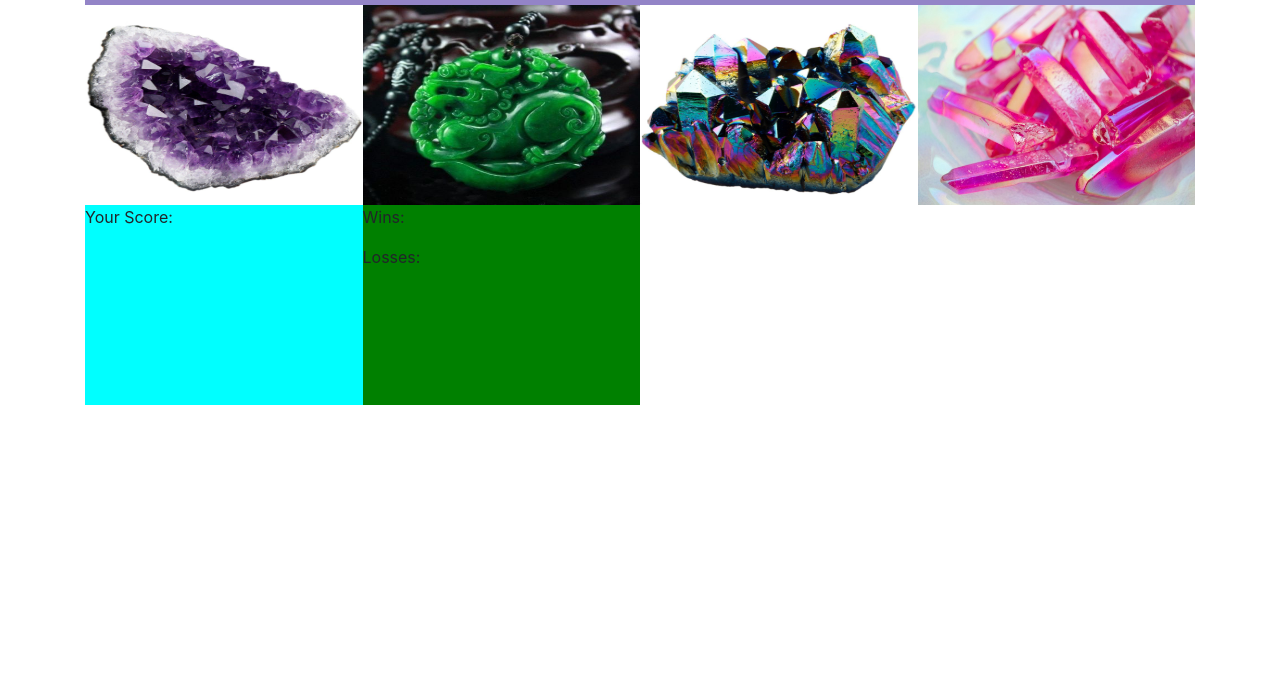
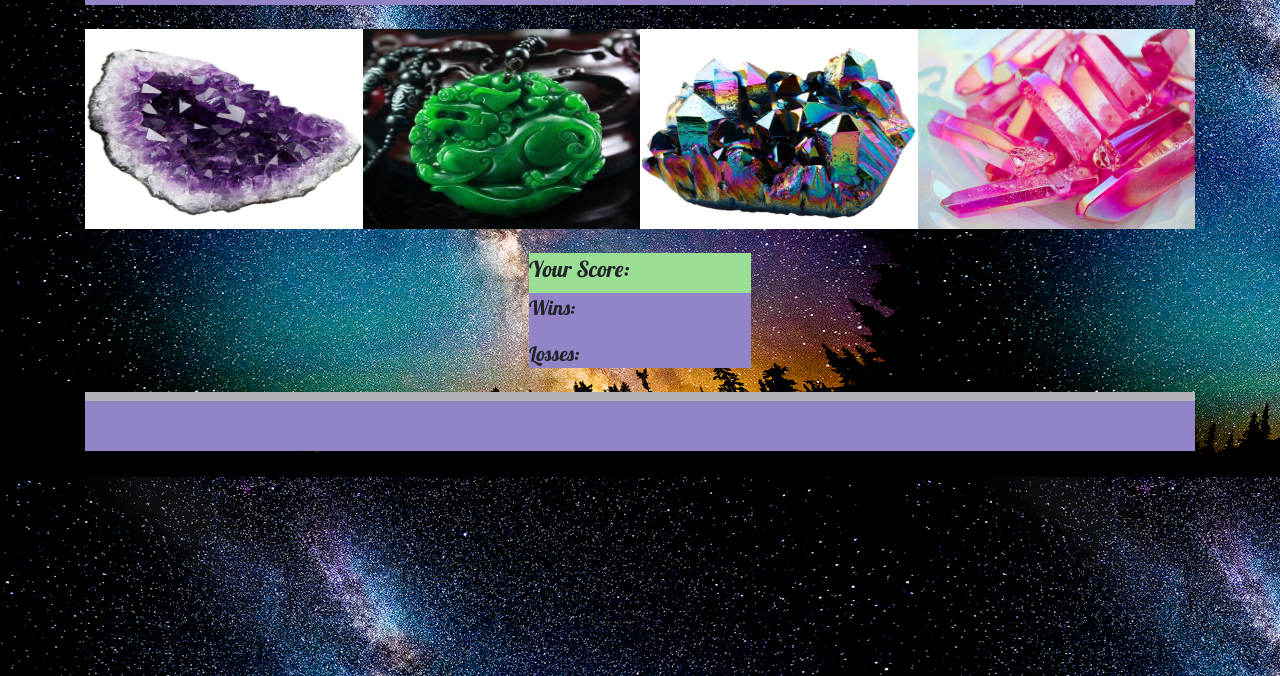
Before and after one commit to bghita/crystalGame, a plain HTML site: page index.html in a window 1280 px wide. Shown: the part 124-800 px from the top of the page. Drawn offline with nearby package versions, Linux system fonts and the light colour scheme.

Commit message:
added background img & fixed scoreboard+runningTotal

```diff
--- a/css/style.css
+++ b/css/style.css
@@ -13,3 +13,27 @@
 #crystal-image{
     position:center;
 }
+.footer {
+    background: rgb(147, 132, 199);
+    text-align: center;
+    font-size: 8px;
+    padding: 25px;
+    border-top: rgb(180, 177, 184) solid 9px;
+    bottom:0px;
+    width: 100% !important;
+}
+#wins {
+    font-family: 'Lobster', cursive;
+    font-size: 20px;
+}
+#losses {
+    font-family: 'Lobster', cursive;
+    font-size: 20px;
+}
+#score {
+    font-family: 'Lobster', cursive;
+    font-size: 22px;
+}
+#background {
+    background-image: url("./images/stars.jpg");
+}
--- a/index.html
+++ b/index.html
@@ -6,8 +6,7 @@
     <link rel="stylesheet" href="css/style.css">
     <link rel="stylesheet" href="https://stackpath.bootstrapcdn.com/bootstrap/4.3.1/css/bootstrap.min.css"
         integrity="sha384-ggOyR0iXCbMQv3Xipma34MD+dH/1fQ784/j6cY/iJTQUOhcWr7x9JvoRxT2MZw1T" crossorigin="anonymous">
-    <link href="https://fonts.googleapis.com/css?family=Pacifico|Quicksand&display=swap" rel="stylesheet">
-
+        <link href="https://fonts.googleapis.com/css?family=Lobster|Pacifico|Quicksand&display=swap" rel="stylesheet">
     <style type="text/css">
         .crystal-image {
             width: 25%;
@@ -15,23 +14,24 @@
         }
 
         #runningTotal {
-            width: 25%;
-            height: 200px;
-            background-color: aqua;
-            float: left;
+            width: 20%;
+            height: 40px;
+            background-color: rgb(154, 221, 148);
+            margin: 0 auto;
         }
 
         #scoreBoard {
-            width: 50%;
-            height: 200px;
-            background-color: green;
-            /* margin: 0 auto; */
+            width: 20%;
+            height: 75px;
+            background-color: rgb(147, 132, 199);
+            /* float:right; */
+            margin: 0 auto;
         }
     </style>
 
 </head>
 
-<body>
+<body background="./images/stars.jpg">
     <div class="container">
         <div class="row abouttop" style="margin: 0px; background: rgb(147, 132, 199);">
             <div class="col-lg-12">
@@ -44,9 +44,10 @@
                 </center>
             </div>
         </div>
-        <!-- Note that this div is now empty. We will fill it dynamically -->
+        <br>
         <div id="crystals">
         </div>
+        <br>
         <div id="runningTotal">
             <p id="score">Your Score:</p>
         </div>
@@ -56,7 +57,7 @@
         </div>
 
         <!-- JAVASCRIPT  -->
-        <!-- ========================================= -->
+
         <script type="text/javascript" src="https://cdnjs.cloudflare.com/ajax/libs/jquery/3.2.1/jquery.min.js"></script>
 
         <script type="text/javascript">
@@ -152,7 +153,14 @@
 
             });
 
-        </script>
-</body>
+            </script>
+            <br>
+        <div class="row">
+            <div class="col-lg-12">
+                <div class="footer"></div>
+            </div>
+        </div>
+        </div>
+        </body>
 
-</html>
+        </html>
```
